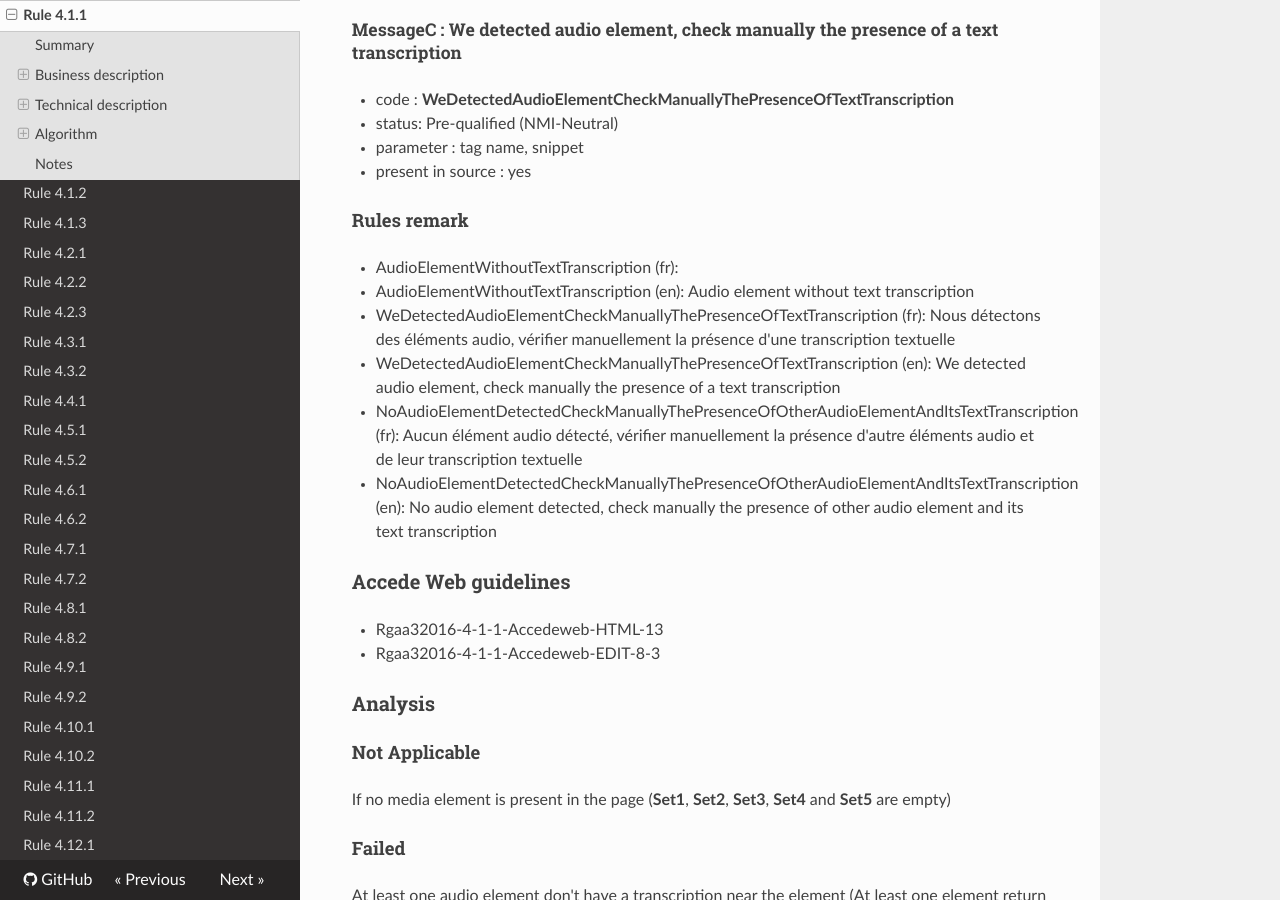
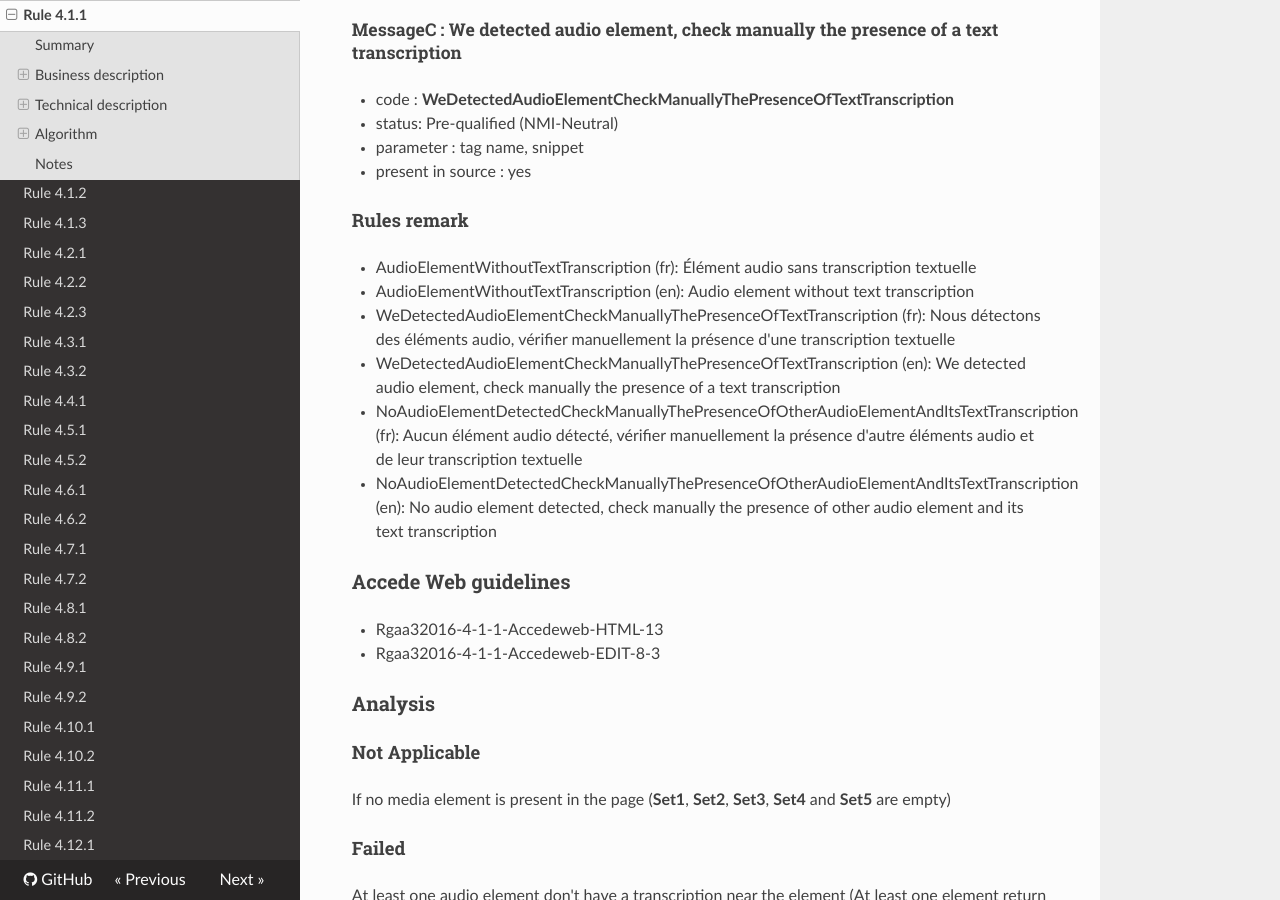
Before and after one commit to Tanaguru/RGAA3-2016, an MkDocs documentation site: the page built from docs/Rule-4-1-1.md, in a window 1280 px wide and 900 px high, scrolled down 2472 px. Built offline with MkDocs 1.6.1, drawn with Linux system fonts in a browser that asks for light colours; nearby versions of some CDN libraries; old or Windows-style settings are respelled for this version of MkDocs.

```diff
--- a/docs/Rule-4-1-1.md
+++ b/docs/Rule-4-1-1.md
@@ -96,7 +96,7 @@ If **Set1**, **Set2**, **Set3** and **Set4** are empty and **Set5** is not empty
 
 #### Rules remark
 
- * AudioElementWithoutTextTranscription (fr):
+ * AudioElementWithoutTextTranscription (fr): &Eacute;l&eacute;ment audio sans transcription textuelle
  * AudioElementWithoutTextTranscription (en): Audio element without text transcription
 
  * WeDetectedAudioElementCheckManuallyThePresenceOfTextTranscription (fr): Nous d&eacute;tectons des &eacute;l&eacute;ments audio, v&eacute;rifier manuellement la pr&eacute;sence d'une transcription textuelle
```
